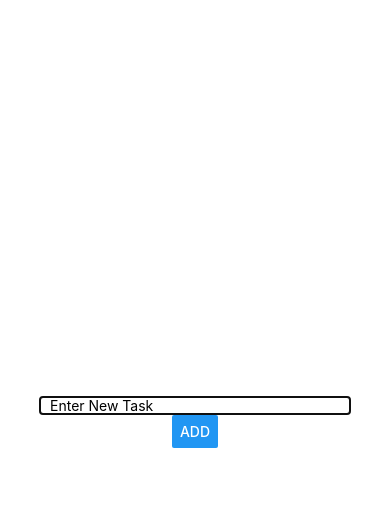
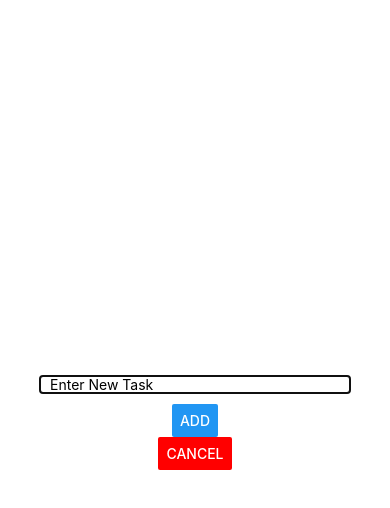
Before and after one commit to ajflowers/rn-todo, a React Native app: screen / in a window 390 px wide. Both pictures are taken after a click on the button "ADD NEW TASK". Shown: the top 508 px of the page. Built offline with nearby package versions, Linux system fonts and the light colour scheme.

Commit message:
added cancel button to form

```diff
--- a/App.js
+++ b/App.js
@@ -11,6 +11,7 @@ export default function App() {
 
   const handleSubmit = newTask => {
     setTasks([...tasks, { task: newTask, id: Date.now().toString() }]);
+    setAddMode(false);
   }
 
   const handleDelete = id => {
@@ -20,14 +21,28 @@ export default function App() {
     });
   }
 
+  const handleCancel = () => {
+      setAddMode(false);
+  }
+
   return (
     <View style={styles.screen}>
       <Button title="add new task" onPress={() => setAddMode(true)} />
-      <InputForm visible={addMode} handleSubmit={handleSubmit} />
+      <InputForm
+        visible={addMode}
+        handleSubmit={handleSubmit}
+        onCancel={handleCancel}
+      />
       <FlatList
         keyExtractor={(item, index) => item.id}
         data={tasks}
-        renderItem={itemData => <TodoItem task={itemData.item.task} onDelete={handleDelete} taskId={itemData.item.id}/>}
+        renderItem={itemData =>
+          <TodoItem
+            task={itemData.item.task}
+            onDelete={handleDelete}
+            taskId={itemData.item.id}
+          />
+        }
       />
     </View>
   );
--- a/components/inputForm.js
+++ b/components/inputForm.js
@@ -7,6 +7,8 @@ const InputForm = props => {
     const handleInput = userText => {
         setNewTask(userText);
       }
+
+
 
     return(
       <Modal visible={props.visible} animationType="slide">
@@ -21,6 +23,7 @@ const InputForm = props => {
                 props.handleSubmit(newTask);
                 setNewTask('');
             }}/>
+            <Button title="CANCEL" color="red" onPress={props.onCancel} />
 
       </View>
       </Modal>
@@ -39,7 +42,9 @@ const styles = StyleSheet.create({
         borderColor: 'black',
         borderWidth: 1,
         width: '80%',
-        paddingHorizontal: 10
+        paddingHorizontal: 10,
+        marginBottom: 10
+
       }
 });
 
```
